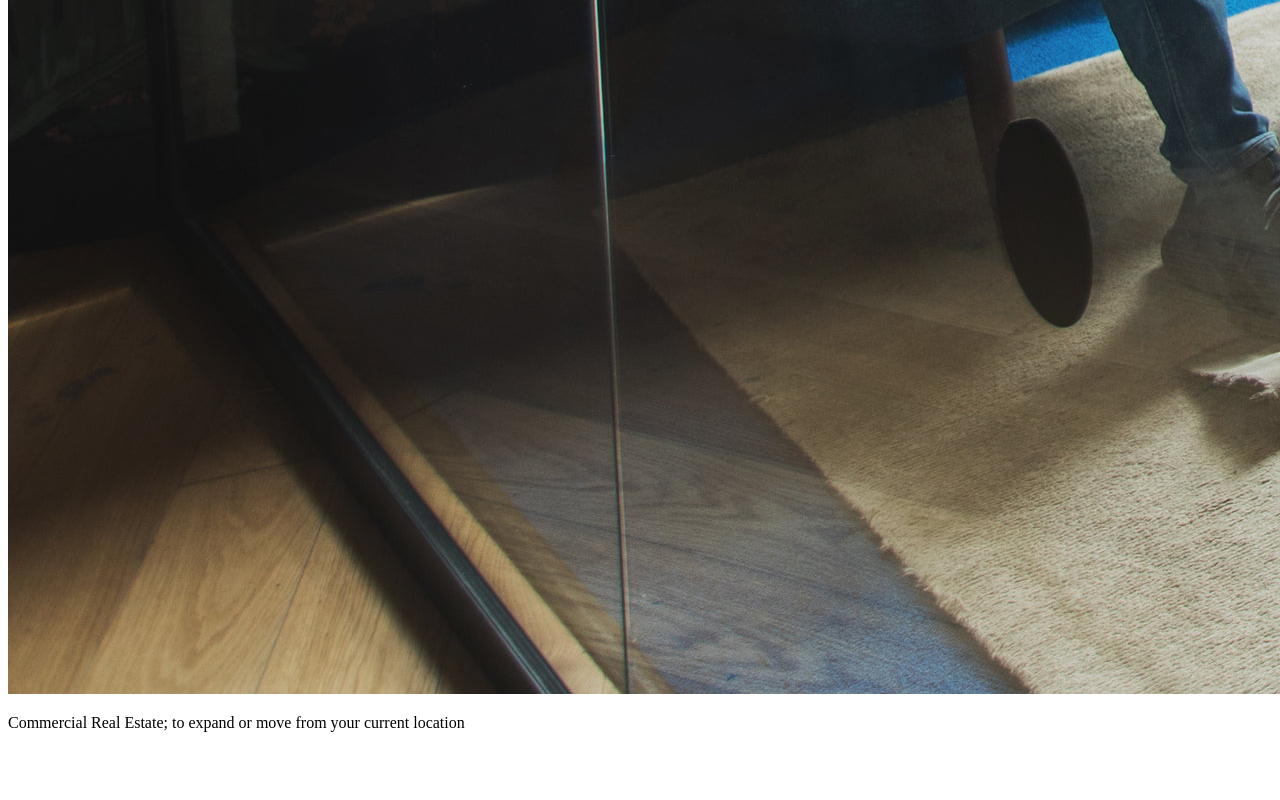
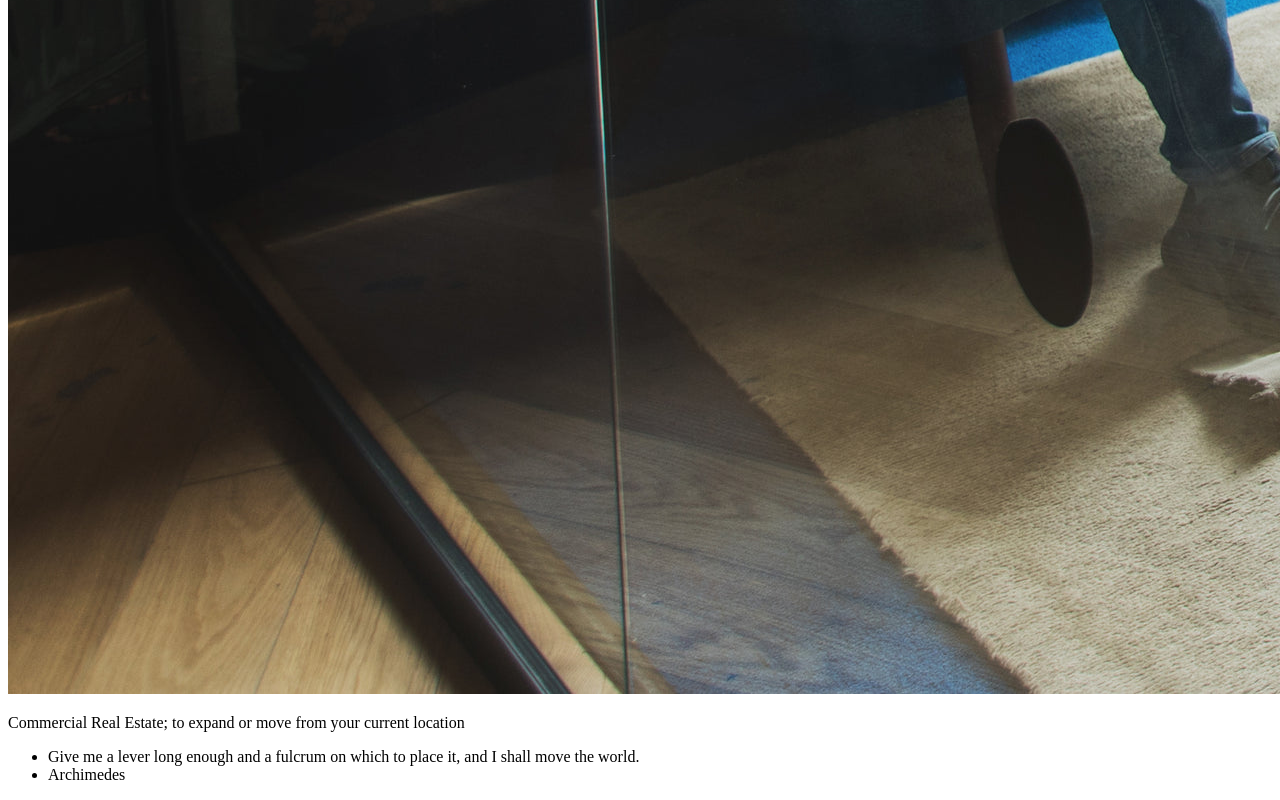
Before and after one commit to orelem/practice-projects, a plain HTML site: page index.html in a window 1280 px wide. Shown: the part 9983-10783 px from the top of the page. Before the commit the page ends 10731 px from the top, so only its background shows below. Drawn offline with Linux system fonts and the light colour scheme.

Commit message:
Add philosophy quote within quote-container

```diff
--- a/index.html
+++ b/index.html
@@ -53,5 +53,11 @@
             </div>
         </div>
     </div>
+    <div class="quote-container">
+        <ul>
+            <li class="quote">Give me a lever long enough and a fulcrum on which to place it, and I shall move the world.</li>
+            <li class="author">Archimedes</li>
+        </ul>
+    </div>
 </body>
 </html>
```
